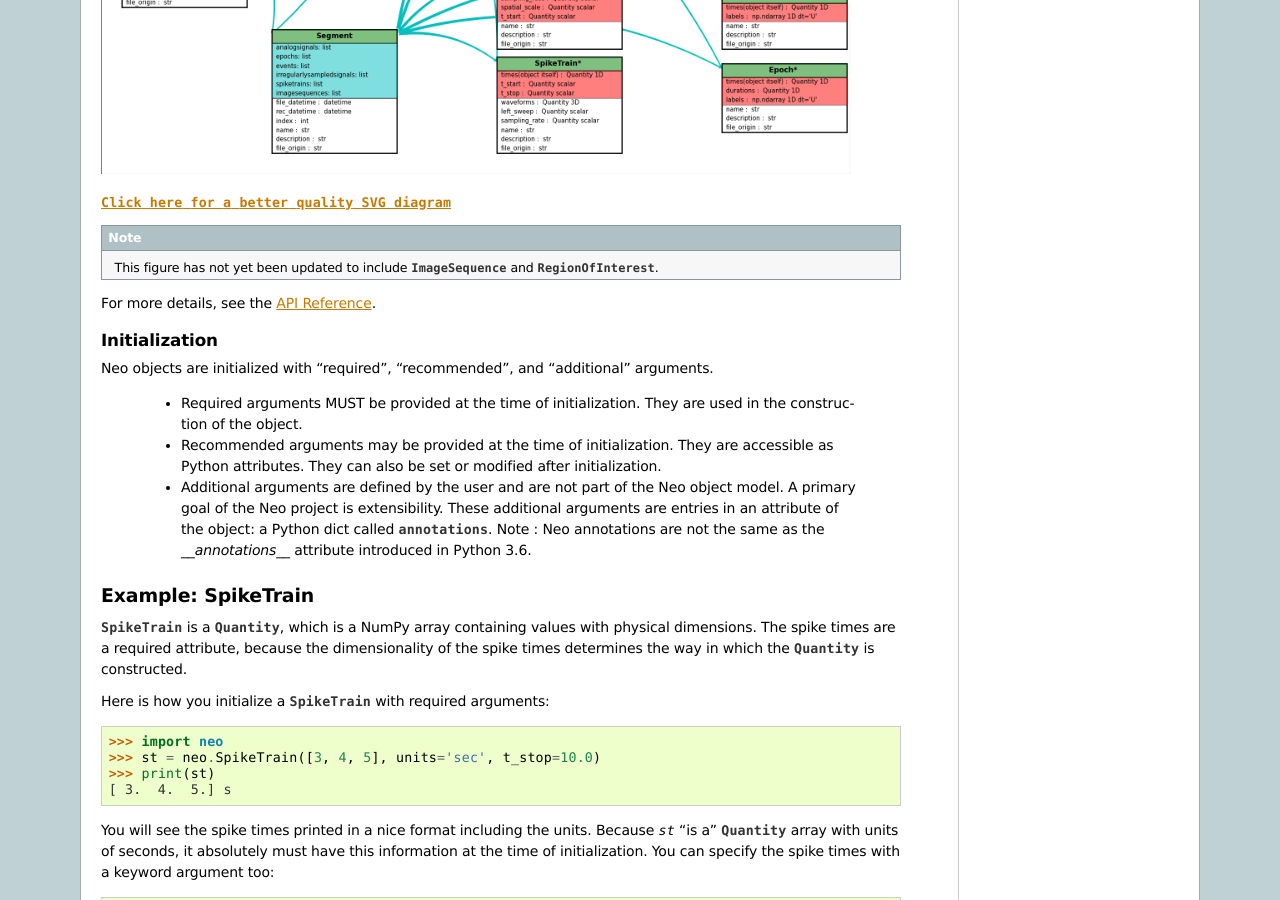
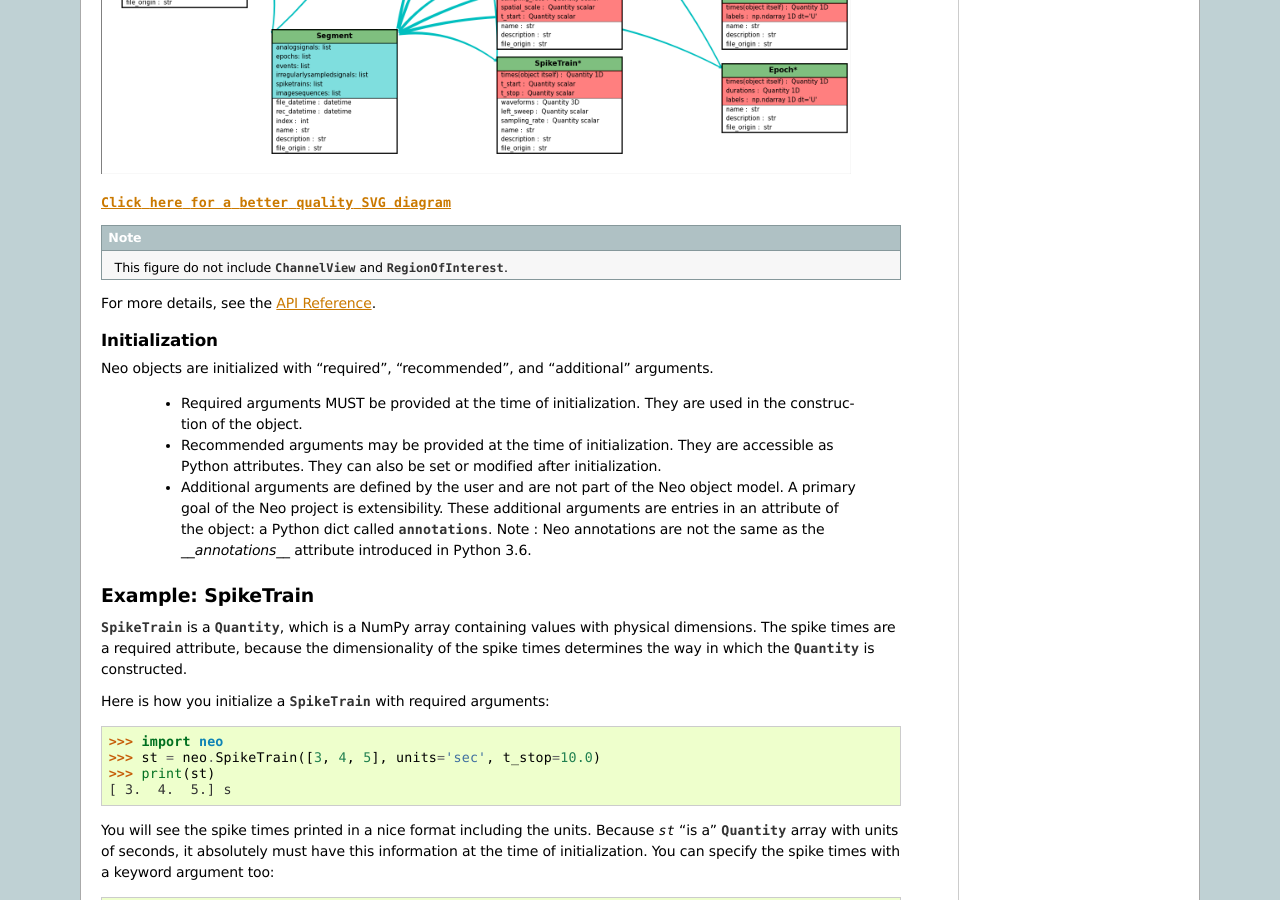
Before and after one commit to NeuralEnsemble/python-neo, a Sphinx documentation site: the page built from doc/source/core.rst, in a window 1280 px wide and 900 px high, scrolled down 3879 px. Built offline with Sphinx 7.4.7, drawn with Linux system fonts in a browser that asks for light colours; pages that are not in the unit, such as notebooks, are missing from menus.

Commit message:
Doc not in core related to diagram.

```diff
--- a/doc/source/core.rst
+++ b/doc/source/core.rst
@@ -191,7 +191,7 @@ Relationship:
 
 :download:`Click here for a better quality SVG diagram <./images/simple_generated_diagram.svg>`
 
-.. note:: This figure has not yet been updated to include :class:`ImageSequence` and :class:`RegionOfInterest`.
+.. note:: This figure do not include :class:`ChannelView` and :class:`RegionOfInterest`.
 
 For more details, see the :doc:`api_reference`.
 
```
